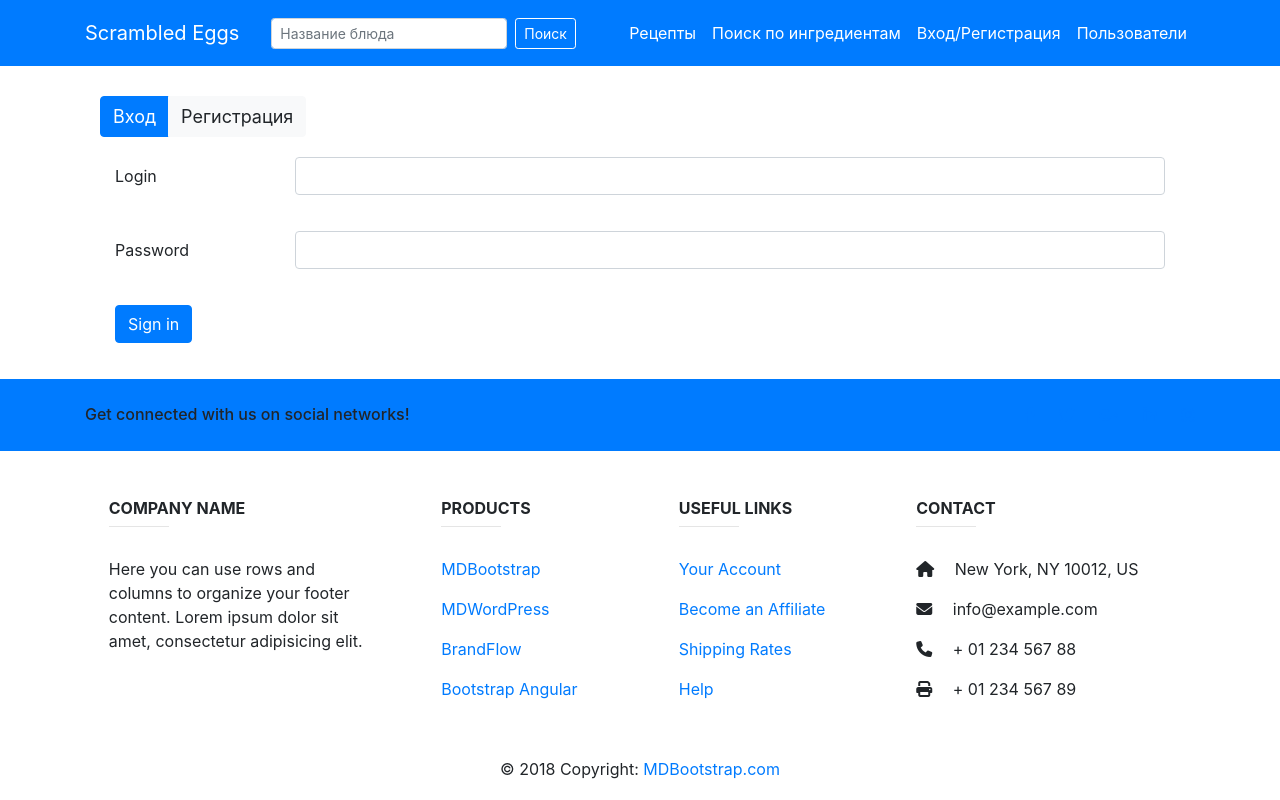
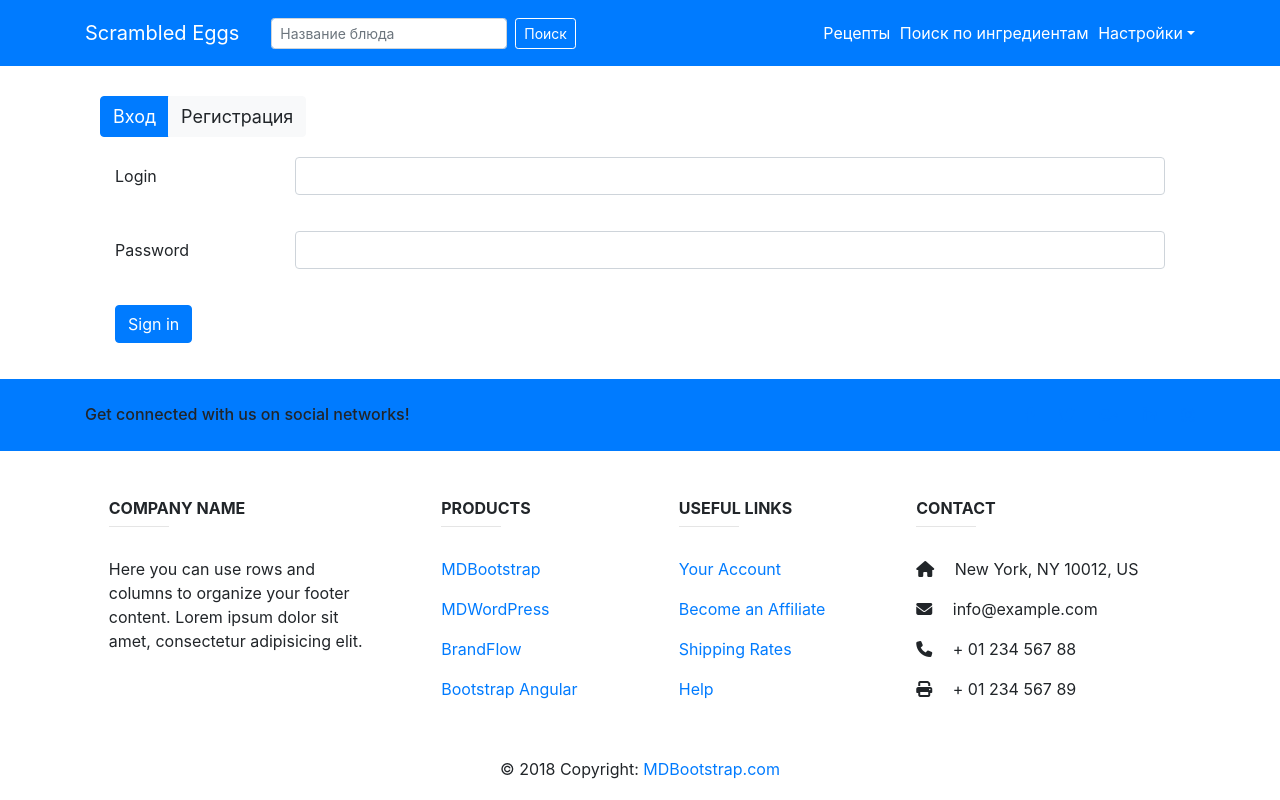
Before and after one commit to Dahmer7771/scrambled-eggs-2, a React (Create React App) app: page /autorization in a window 1280 px wide. Built offline with nearby package versions, Linux system fonts and the light colour scheme.

Commit message:
fixed dynamic nav menu

```diff
--- a/src/components/app/app.jsx
+++ b/src/components/app/app.jsx
@@ -11,10 +11,8 @@ import RecipesItemSection from "../recipes-item-section/recipes-item-section";
 import Autorization from "../autorization/autorization";
 import SearchSection from "../search-section/search-section";
 import { RecipesProvider } from "../recipes-context/recipes-context";
-import TestRecipes from "../../services/test-recipes";
 import RecipesAPI from "../../services/recipes-api";
 import Users from "../users/users";
-import RecipesFilter from "../recipes-filter/recipes-filter";
 
 class App extends Component {
     constructor(props) {
--- a/src/components/autorization/autorization.jsx
+++ b/src/components/autorization/autorization.jsx
@@ -210,7 +210,7 @@ class Autorization extends Component {
                             <button type="button" className={`btn ${registrationToggle}`} onClick={this.showRegistrationForm}>Регистрация</button>
                         </div>
                         <form className={`login col-sm-12 col-md-12 col-lg-12 col-xl-12 ${loginVisibility}`}>
-                            <Zoom duraction={500}>
+                            <Zoom duraction={100}>
                                 <div className="form-group row">
                                     <label htmlFor="inputLogin" className="col-sm-2 col-md-3 col-lg-2 col-form-label">Login</label>
                                     <div className="col-sm-12 col-md-9 col-lg-10 col-xl-10">
@@ -236,7 +236,7 @@ class Autorization extends Component {
                                     </div>
                                 </div>
                             </Zoom>
-                            <Zoom delay={400}>
+                            <Zoom delay={300}>
                                 <div className="form-group row">
                                     <div className="col-sm-12">
                                         <button type="submit" className="btn btn-primary">Sign in</button>
@@ -259,7 +259,7 @@ class Autorization extends Component {
                                         </div>
                                     </div>
                                 </Zoom>
-                                <Zoom delay={200}>
+                                <Zoom delay={100}>
                                     <div className="form-group row">
                                         <label htmlFor="inputEmail" className="col-sm-2 col-md-3 col-lg-2 col-form-label">Email</label>
                                         <div className="col-sm-12 col-md-9 col-lg-10 col-xl-10">
@@ -272,7 +272,7 @@ class Autorization extends Component {
                                         </div>
                                     </div>
                                 </Zoom>
-                                <Zoom delay={300}>
+                                <Zoom delay={200}>
                                     <div className="form-group row">
                                         <label htmlFor="inputPasswordRegistration" className="col-sm-2 col-md-3 col-lg-2 col-form-label">Password</label>
                                         <div className="col-sm-12 col-md-9 col-lg-10 col-xl-10">
@@ -285,7 +285,7 @@ class Autorization extends Component {
                                         </div>
                                     </div>
                                 </Zoom>
-                                <Zoom delay={400}>
+                                <Zoom delay={300}>
                                     <div className="form-group row">
                                         <label htmlFor="inputPasswordConfirmRegistration" className="col-sm-2 col-md-3 col-lg-2 col-form-label">Confirm password</label>
                                         <div className="col-sm-12 col-md-9 col-lg-10 col-xl-10">
@@ -298,7 +298,7 @@ class Autorization extends Component {
                                         </div>
                                     </div>
                                 </Zoom>
-                                <Zoom delay={500}>
+                                <Zoom delay={400}>
                                     <div className="form-group row">
                                         <div className="col-sm-12">
                                             <button type="submit" className="btn btn-primary">Sign up</button>
--- a/src/components/header/header.css
+++ b/src/components/header/header.css
@@ -1,5 +1,10 @@
 .header {
     color: white;
+}
+
+.header .navbar-nav .nav-link {
+    padding-right: 0rem;
+    padding-left: 0.6rem;
 }
 
 .header .navbar {
--- a/src/components/nav-menu/nav-menu.jsx
+++ b/src/components/nav-menu/nav-menu.jsx
@@ -5,6 +5,7 @@ import Search from "../search/search";
 import {
     admin as ADMIN,
     simpleUser as SIMPLE_USER,
+    settings,
 } from "../../helpers/usersNavMenu";
 
 class NavMenu extends Component {
@@ -35,15 +36,25 @@ class NavMenu extends Component {
     };
 
     render() {
-        const userRole = this.renderNavItems();
+        const { userRole } = this.state;
+        const navItems = this.renderNavItems();
 
-        const renderNavItems = userRole.map(({ label, url }) => (
+        let renderNavItems = navItems.map(({ label, url }) => (
             <li className="nav-item">
                 <span className="nav-link">
                     <Link to={url}>{label}</Link>
                 </span>
             </li>
         ));
+
+        if (userRole === "admin") {
+            const settingsNavItem = settings();
+
+            renderNavItems = [
+                ...renderNavItems,
+                settingsNavItem,
+            ];
+        }
 
         return (
             <>
--- a/src/helpers/usersNavMenu.js
+++ /dev/null
@@ -1,38 +0,0 @@
-const simpleUser = [
-    {
-        label: "Рецепты",
-        url: "/recipes/pages/1",
-    },
-    {
-        label: "Поиск по ингредиентам",
-        url: "/search",
-    },
-    {
-        label: "Вход/Регистрация",
-        url: "/autorization",
-    },
-];
-
-const admin = [
-    {
-        label: "Рецепты",
-        url: "/recipes/pages/1",
-    },
-    {
-        label: "Поиск по ингредиентам",
-        url: "/search",
-    },
-    {
-        label: "Вход/Регистрация",
-        url: "/autorization",
-    },
-    {
-        label: "Пользователи",
-        url: "/users",
-    },
-];
-
-export {
-    admin,
-    simpleUser,
-};
--- /dev/null
+++ b/src/helpers/usersNavMenu.jsx
@@ -0,0 +1,59 @@
+import React from "react";
+
+const simpleUser = [
+    {
+        label: "Рецепты",
+        url: "/recipes/pages/1",
+    },
+    {
+        label: "Поиск по ингредиентам",
+        url: "/search",
+    },
+    // {
+    //     label: "Вход/Регистрация",
+    //     url: "/autorization",
+    // },
+];
+
+const admin = [
+    {
+        label: "Рецепты",
+        url: "/recipes/pages/1",
+    },
+    {
+        label: "Поиск по ингредиентам",
+        url: "/search",
+    },
+
+];
+
+const settings = () => (
+    <li className="nav-item dropdown">
+        <a
+            className="nav-link dropdown-toggle"
+            href="#"
+            id="navbarDropdown"
+            role="button"
+            data-toggle="dropdown"
+            aria-haspopup="true"
+            aria-expanded="false"
+            style={{
+                color: "white",
+            }}
+        >
+            Настройки
+        </a>
+        <div className="dropdown-menu" aria-labelledby="navbarDropdown">
+            <a className="dropdown-item" href="#">Action</a>
+            <a className="dropdown-item" href="#">Another action</a>
+            <div className="dropdown-divider" />
+            <a className="dropdown-item" href="#">Выйти</a>
+        </div>
+    </li>
+);
+
+export {
+    admin,
+    simpleUser,
+    settings,
+};
```
Also changed, not shown: src/components/management/management.jsx (added, +11 -0 lines).
